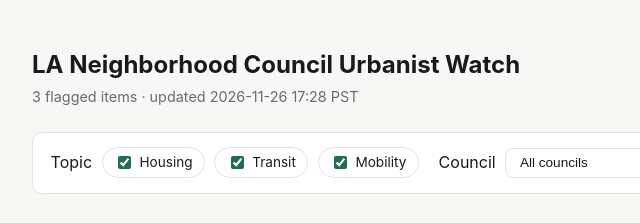
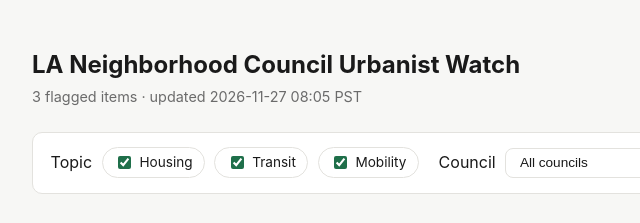
Before and after one commit to jonathanha1e/nc-urbanist-watch, a plain HTML site: page docs/index.html in a window 1280 px wide. Shown: the top 223 px of the page, 178-818 px from the left. Drawn offline with Linux system fonts and the light colour scheme.

```diff
--- a/docs/index.html
+++ b/docs/index.html
@@ -137,7 +137,7 @@
 <body>
 <div class="wrap">
   <h1>LA Neighborhood Council Urbanist Watch</h1>
-  <div class="meta">3 flagged items &middot; updated 2026-11-26 17:28 PST</div>
+  <div class="meta">3 flagged items &middot; updated 2026-11-27 08:05 PST</div>
 
   <div class="filters">
     <div class="filter-group" id="topic-filters">
```
